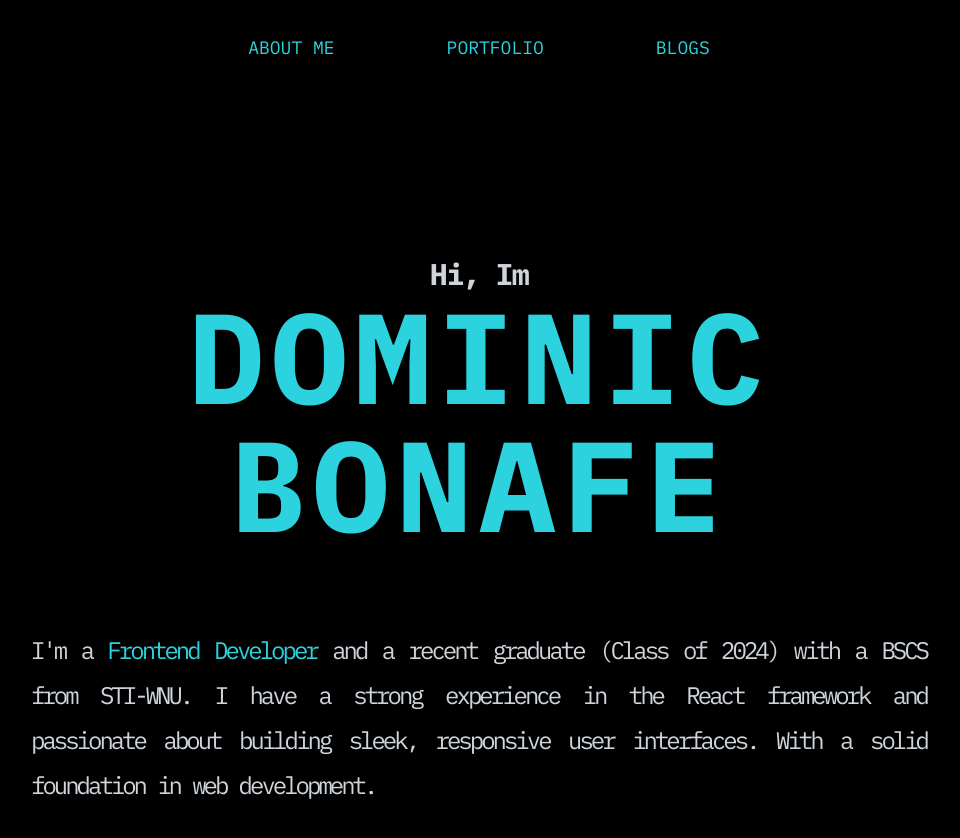
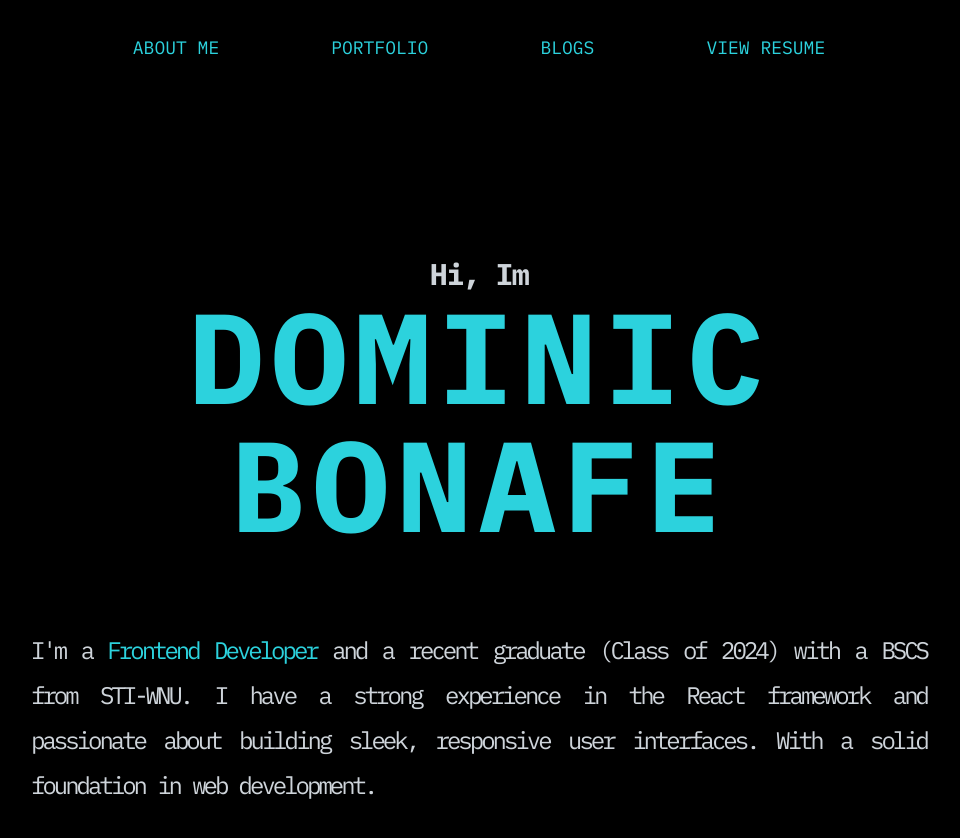
Before and after one commit to DominicYonce22/Portfolio, a React (Vite) app: page / in a window 1280 px wide. Shown: the top 838 px of the page, without its empty margins (161-1121 px from the left). Built offline with nearby package versions, Linux system fonts and the light colour scheme.

Commit message:
minor touchup

```diff
--- a/src/components/Header.jsx
+++ b/src/components/Header.jsx
@@ -30,7 +30,7 @@ function Header() {
           <li>
             <HeaderLink openMenu={openMenu} text="Blogs" path="blogs" />
           </li>
-          {openMenu && (
+
           <li>
             <a
               href="/Resume.pdf"
@@ -41,7 +41,6 @@ function Header() {
               View Resume
             </a>
           </li>
-          )}
         </div>
       </menu>
 
```
Lines whose indentation alone changed are shown as unchanged.
